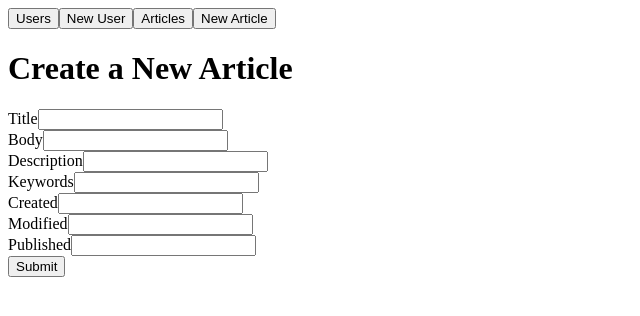
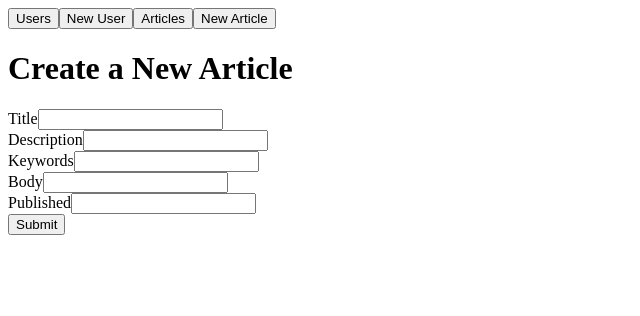
Before and after one commit to Training47/ng-users, an Angular app: page /articles/create in a window 1280 px wide. Shown: the top 316 px of the page, without its empty margins (0-640 px from the left). Built offline with nearby package versions, Linux system fonts and the light colour scheme.

Commit message:
Updated create html/article.ts

```diff
--- a/src/app/article-create/article-create.component.html
+++ b/src/app/article-create/article-create.component.html
@@ -5,15 +5,9 @@
   <div *ngIf="errorMessage">{{errorMessage}}</div>
 
   <div>
-    <label for="articlename">Title</label>
-    <input [(ngModel)]="article.articlename" type="text" name="articlename" id="articlename">
-    <div *ngIf="errors.articlename">{{errors.articlename.message}}</div>
-  </div>
-
-  <div>
-    <label for="body">Body</label>
-    <input [(ngModel)]="article.body" type="text" name="body" id="body">
-    <div *ngIf="errors.body">{{errors.body.message}}</div>
+    <label for="title">Title</label>
+    <input [(ngModel)]="article.title" type="text" name="title" id="title">
+    <div *ngIf="errors.title">{{errors.title.message}}</div>
   </div>
 
   <div>
@@ -27,13 +21,9 @@
   </div>
 
   <div>
-    <label for="created">Created</label>
-    <input [(ngModel)]="article.created" type="text" name="created" id="created">
-  </div>
-
-  <div>
-    <label for="modified">Modified</label>
-    <input [(ngModel)]="article.modified" type="text" name="modified" id="modified">
+    <label for="body">Body</label>
+    <input [(ngModel)]="article.body" type="text" name="body" id="body">
+    <div *ngIf="errors.body">{{errors.body.message}}</div>
   </div>
 
   <div>
--- a/src/app/article-view/article-view.component.html
+++ b/src/app/article-view/article-view.component.html
@@ -1,7 +1,7 @@
 <div *ngIf="article">
-    <h1>{{article.first_name}} {{article.last_name}}</h1>
+    <h1>{{article.title}} {{article.created}}</h1>
     <div><strong>Articlename:</strong> {{article.articlename}}</div>
-    <div><strong>Email:</strong> {{Article.email}}</div>
+    <div><strong>Description</strong> {{Article.description}}</div>
     <button>Edit</button>
     <button>Delete</button>
   </div>
```
Also changed, not shown: src/app/article.ts (+8 -5 lines).
